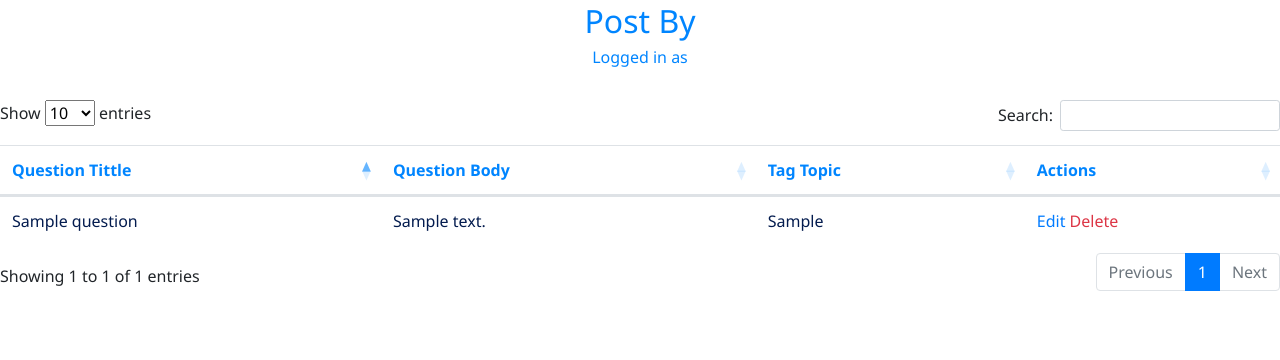
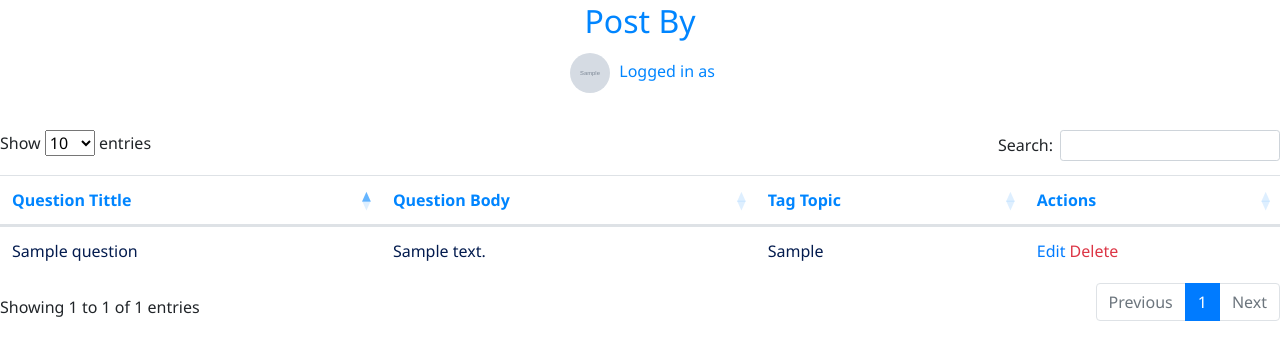
Before and after one commit to YeanNarin/flask, a Flask app: template app/templates/question/update.html in a window 1280 px wide. Shown: the part 54-414 px from the top of the page. Run offline with Flask 2, Linux system fonts and the light colour scheme; the template is opened without the code that fills it: most values are stand-ins (such as "Sample title", 1, 10 or a date in 2020); grey boxes marked "Sample" are stand-in pictures; parts of the project's set-up code (start-up, migrations or seed data) failed here and were passed over; some libraries are stand-ins or nearby versions.

Commit message:
updated html

```diff
--- a/app/templates/question/update.html
+++ b/app/templates/question/update.html
@@ -1,4 +1,3 @@
-
 <!DOCTYPE html>
 <html lang="en">
 <head>
@@ -34,7 +33,7 @@
 
 {% include 'base.html' %}
 <h2 style="color:#0085ff" class="text-center"> Post By {{user['FullName']}}</h2>
-<h6 style="color:#0085ff" class="text-center"> Logged in as {{user['FullName']}}</h6>
+<h6 style="color:#0085ff" class="text-center"> <img style="border-radius:50%; height:50px;width:50px; padding:5px" src="{{ avatars.gravatar(Avatar) }}"> Logged in as {{user['FullName']}}</h6>
 	<table style="width: 100%" class="table mypost">
 		<thead style="color:#0085ff">
 		<th>Question Tittle</th>
```
